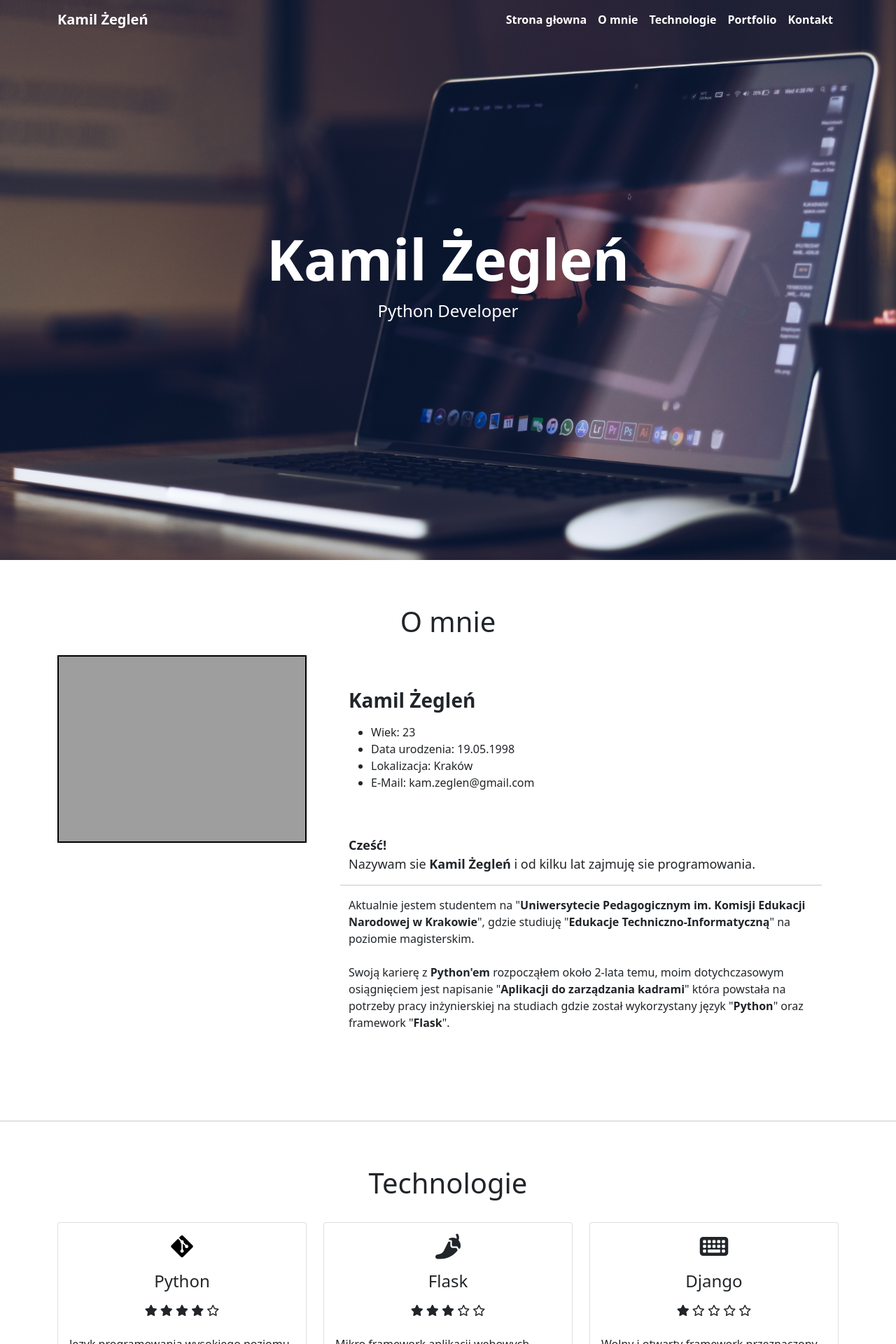
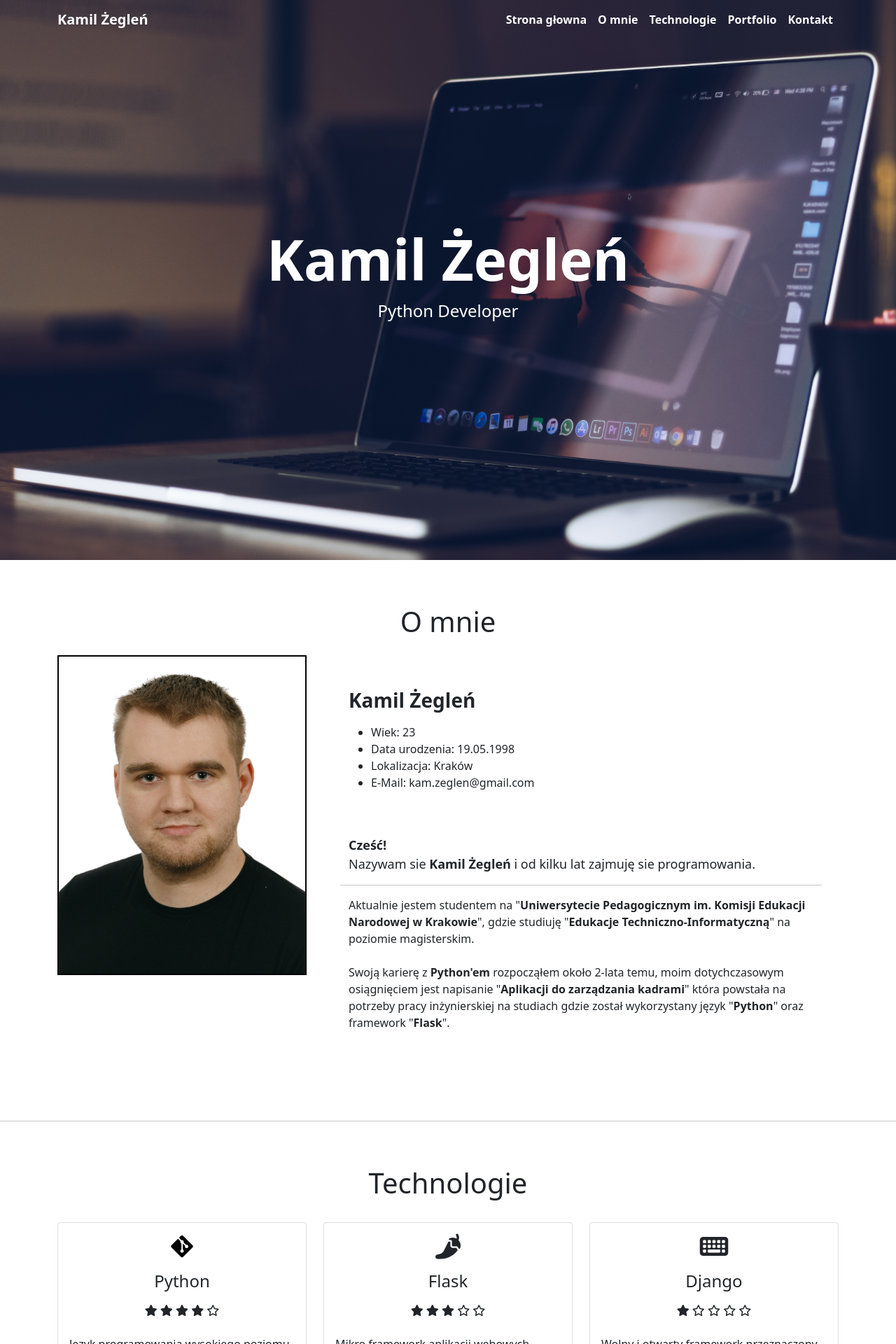
Before and after one commit to kamyrdol32/-Flask-Portfolio, a Flask app: page / in a window 1280 px wide. Shown: the top 1920 px of the page at 70% size. Run offline with Flask 2, Linux system fonts and the light colour scheme; parts of the project's set-up code (start-up, migrations or seed data) failed here and were passed over; some libraries are stand-ins or nearby versions; grey boxes are pictures that could not be loaded.

Commit message:
Frontend fix

```diff
--- a/backend/templates/index.html
+++ b/backend/templates/index.html
@@ -76,7 +76,7 @@
             <h1 class="text-center">O mnie</h1>
             <div class="row mt-4">
                 <div class="col-lg-4">
-                    <img src="../Images/about.png" class="imageAboutPage" alt="">
+                    <img src="{{ url_for('static',filename='Images/about.jpg') }}" class="imageAboutPage" alt="">
                 </div>
                 <div class="col-lg-8 p-5">
                     <h3 style="font-weight: bold">Kamil Żegleń</h3>
```
